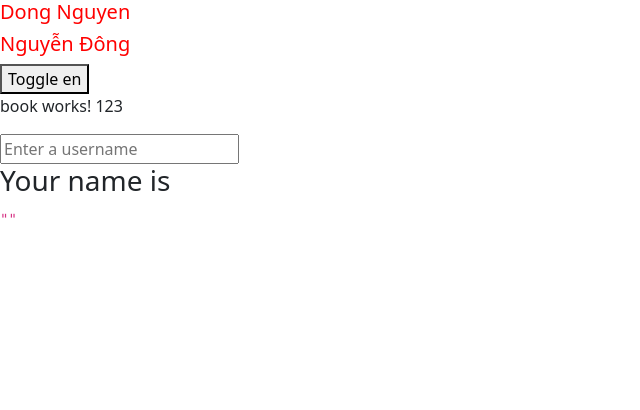
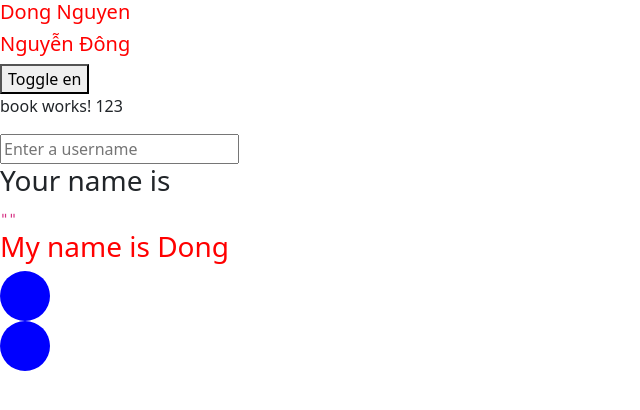
Before and after one commit to NguyenThienDong/angular4, an Angular app: page / in a window 1280 px wide. Shown: the top 410 px of the page, without its empty margins (0-640 px from the left). Built offline with nearby package versions, Linux system fonts and the light colour scheme.

Commit message:
bai 14: style binding va class binding

```diff
--- a/src/app/user-form/user-form.component.css
+++ b/src/app/user-form/user-form.component.css
@@ -0,0 +1,12 @@
+.circle {
+    width: 50px;
+    height: 50px;
+    border-radius: 50%;
+    background-color: blue;
+}
+.square {
+    width: 50px;
+    height: 50px;
+    border-radius: 2px;
+    background-color: blue;
+}
--- a/src/app/user-form/user-form.component.html
+++ b/src/app/user-form/user-form.component.html
@@ -1,3 +1,10 @@
 <input placeholder="Enter a username" [(ngModel)]="name" #txtUsername />
 <h3>Your name is {{ name }}</h3>
 <code>{{txtUsername.value | json}}</code>
+
+<!-- style binding and class binding -->
+<h3 [style.color]="isHightlight ? 'red' : 'black'">My name is Dong</h3>
+<!-- class: c1 -->
+<div [class]="isHightlight ? 'circle' : 'square'"></div>
+<!-- class: c2 -->
+<div [class.circle]="isHightlight" [class.square]="!isHightlight"></div>
--- a/src/app/user-form/user-form.component.ts
+++ b/src/app/user-form/user-form.component.ts
@@ -7,4 +7,5 @@ import { Component } from '@angular/core';
 })
 export class UserFormComponent {
   name = '';
+  isHightlight = true;
 }
```
